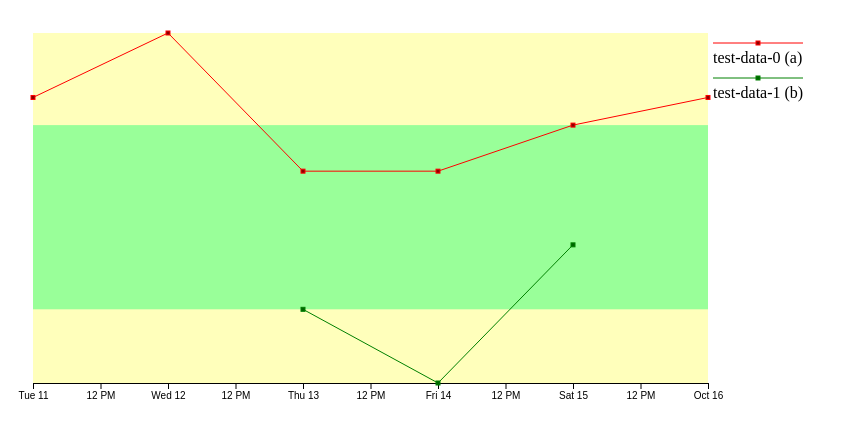
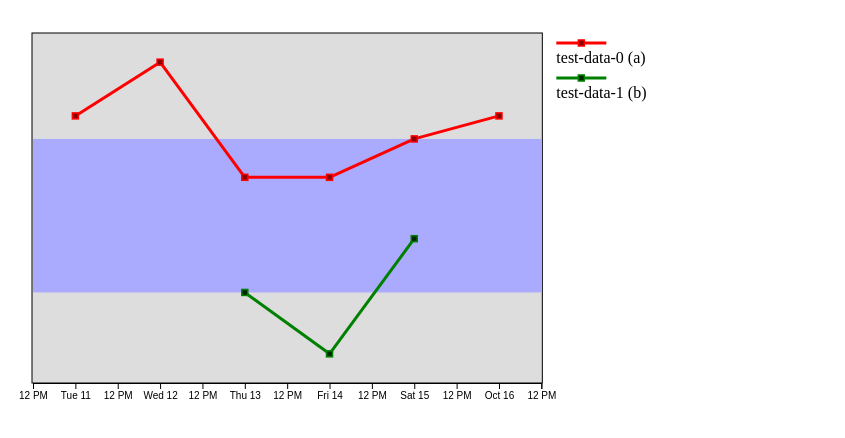
Before and after one commit to CallanMcNulty/d3-line-graph, a plain HTML site: page index.html in a window 1280 px wide. Shown: the whole page, without its empty margins (0-845 px from the left). Drawn offline with nearby package versions, Linux system fonts and the light colour scheme.

Commit message:
make appearance changes and minor behavior changes throughout

```diff
--- a/script.js
+++ b/script.js
@@ -1,40 +1,30 @@
 $(document).ready(function(){
-  var body = d3.select("body");
-  // var div = body.append("div");
-  // var data = [8,4,3,7,1];
-
-
-  // div.selectAll("div")
-  //     .data(data)
-  //   .enter().append("div")
-  //     .style("width", function(d) { return d * 10 + "px"; })
-  //     .style("background-color", "red")
-  //     .style("margin-bottom", "5px")
-  //     .text(function(d) { return d; });
 
   var linify = function(points) {
-    var lines = []
+    points.sort(function(a, b) {
+      if(a[0] < b[0]) {
+        return -1;
+      }
+      if(b[0] < a[0]) {
+        return 1;
+      }
+      return 0;
+    });
+    var lines = [];
     for(var i=0; i<points.length-1; i++) {
       lines.push({p1:points[i],p2:points[i+1]});
     }
     return lines;
   }
 
-  var findMaxMin = function(points, isMax, isX) {
-    var soFar = isMax ? -Infinity : Infinity;
-    for(var i=0; i<points.length; i++) {
-      var val = isX ? Date.parse(points[i][0]) : points[i][1];
-      if(isMax ? val > soFar : val < soFar) {
-        soFar = val;
-      }
-    }
-    return soFar;
-  }
-
-  var multiSetMaxMin = function(data, isMax, isX) {
+  var findMaxMin = function(data, isMax, isX) {
     var soFar = isMax ? -Infinity : Infinity;
     for(var i=0; i<data.length; i++) {
-      var val = findMaxMin(data[i], isMax, isX);
+      if(typeof data[i][0] === "object") {
+        var val = findMaxMin(data[i], isMax, isX);
+      } else {
+        var val = isX ? data[i][0] : data[i][1];
+      }
       if(isMax ? val > soFar : val < soFar) {
         soFar = val;
       }
@@ -52,7 +42,7 @@ $(document).ready(function(){
       for(var j=0; j<dataset.values.length; j++) {
         var transformedPoint = [];
         var point = dataset.values[j];
-        transformedPoint[0] = point[0];
+        transformedPoint[0] = Date.parse(point[0]);
         transformedPoint[1] = point[1]*ratio + offset;
         transformedPoint[2] = point[1];
         transformedData[i].push(transformedPoint);
@@ -67,35 +57,31 @@ $(document).ready(function(){
       metaData.push({name:data[i].name, unit:data[i].unit});
     }
     data = transformData(data);
-    var padding = 25;
-    var paddingLarge = 100;
     var h = svg.style("height");
     var w = svg.style("width");
     h = parseInt(h.substring(0,h.length-2));
     w = parseInt(w.substring(0,w.length-2));
-    var minX = multiSetMaxMin(data, false, true);
-    var maxX = multiSetMaxMin(data, true, true);
-    var minY = multiSetMaxMin(data, false, false);
-    var maxY = multiSetMaxMin(data, true, false);
+    var padding = 25;
+    var paddingLarge = w/3;
+    var minX = findMaxMin(data, false, true);
+    var maxX = findMaxMin(data, true, true);
+    var xInnerPadding = (maxX - minX)/10;
+    maxX += xInnerPadding;
+    minX -= xInnerPadding;
+    var minY = Math.min(0,findMaxMin(data, false, false));
+    var maxY = Math.max(900,findMaxMin(data, true, false));
+    var yInnerPadding = (maxY - minY)/10;
+    maxY += yInnerPadding;
+    minY -= yInnerPadding;
 
     var yScale = d3.scaleLinear()
       .domain([minY, maxY])
       .range([h-padding, padding])
-    //var yAxis = d3.axisLeft(yScale);
 
-    var xScale = d3.scaleLinear()
-      .domain([minX, maxX])
-      .range([padding, w-paddingLarge])
-    debugger;
     var xTimeScale = d3.scaleTime()
                         .domain([minX, maxX])
                         .range([padding, w-paddingLarge])
-    var xTimeAxis = d3.axisBottom(xTimeScale);
     var xAxis = d3.axisBottom(xTimeScale);
-    // var verticalGuide = svg.append("g")
-    //   .attr("class", "axis")
-    //   .attr("transform", "translate("+padding+",0)")
-    // yAxis(verticalGuide);
     var horizGuide = svg.append("g")
       .attr("class", "axis")
       .attr("transform", "translate(0,"+(h-padding)+")")
@@ -104,83 +90,99 @@ $(document).ready(function(){
     var graph = svg.append("g");
 
     graph.append("rect")
-      .attr("x", xScale(minX))
+      .attr("x", xTimeScale(minX)-1)
       .attr("y", yScale(maxY))
-      .attr("width", xScale(maxX)-padding)
+      .attr("width", xTimeScale(maxX)-padding+2)
       .attr("height", yScale(minY)-yScale(maxY))
-      .style("fill", "#ffb")
+      .attr("class", "out-of-range")
 
     graph.append("rect")
-      .attr("x", xScale(minX))
+      .attr("x", xTimeScale(minX))
       .attr("y", yScale(900))
-      .attr("width", xScale(maxX)-padding)
+      .attr("width", xTimeScale(maxX)-padding)
       .attr("height", yScale(0)-yScale(900))
-      .style("fill", "#9f9")
+      .attr("class", "in-range")
 
     for(var i=0; i<data.length; i++) {
       var dataSetName = metaData[i].name;
       var dataSetUnit = metaData[i].unit;
+
       //labels
+      var legendPadding = 15;
+      var legendLineLength = 50;
+      var legendPointWidth = 6;
       graph.append("line")
-        .attr("x1", w-paddingLarge+5)
-        .attr("x2", w-5)
+        .attr("x1", w-paddingLarge+legendPadding)
+        .attr("x2", w-paddingLarge+legendPadding+legendLineLength)
         .attr("y1", 35*(i+1))
         .attr("y2", 35*(i+1))
-        .style("stroke-width", 1)
-        .attr("class", "series"+i+"-line");
+        .attr("class", "series"+Math.min(i,7)+"-line series-line");
       graph.append("text")
-        .attr("x", w-paddingLarge+5)
+        .attr("x", w-paddingLarge+legendPadding)
         .attr("y", 35*(i+1)+20)
         .text(dataSetName+" ("+dataSetUnit+")")
       graph.append("rect")
-        .attr("width", 4)
-        .attr("height", 4)
-        .attr("x", w-paddingLarge/2-2)
-        .attr("y", 35*(i+1)-2)
-        .attr("class", "series"+i+"-point")
+        .attr("width", legendPointWidth)
+        .attr("height", legendPointWidth)
+        .attr("x", w-paddingLarge+legendPadding+(legendLineLength/2)-(legendPointWidth/2))
+        .attr("y", 35*(i+1)-(legendPointWidth/2))
+        .attr("class", "series"+Math.min(i,7)+"-point series-point")
 
       //trendlines
       var lineData = linify(data[i]);
+      var pointWidth = 6;
+      var tooltipWidth = 60;
+      var tooltipHeight = 30;
+      var tooltipTailHeight = 10;
       var trendLine = graph.append("g")
         .attr("unit", dataSetUnit);
       trendLine.selectAll("line")
           .data(lineData)
         .enter().append("line")
-          .attr("x1", function(d){return xTimeScale(Date.parse(d.p1[0]))})
+          .attr("x1", function(d){return xTimeScale(d.p1[0])})
           .attr("y1", function(d){return yScale(d.p1[1])})
-          .attr("x2", function(d){return xTimeScale(Date.parse(d.p2[0]) )})
+          .attr("x2", function(d){return xTimeScale(d.p2[0])})
           .attr("y2", function(d){return yScale(d.p2[1])})
-          .style("stroke-width", 1)
-          .attr("class", "series"+i+"-line");
+          .attr("class", "series"+Math.min(i,7)+"-line series-line");
 
       trendLine.selectAll("rect")
           .data(data[i])
         .enter().append("rect")
-          .attr("width", 4)
-          .attr("height", 4)
-          .attr("x", function(d) {return xTimeScale(Date.parse(d[0]))-2})
-          .attr("y", function(d) {return yScale(d[1])-2})
-          .attr("class", "series"+i+"-point")
+          .attr("width", pointWidth)
+          .attr("height", pointWidth)
+          .attr("x", function(d) {return xTimeScale(d[0])-(pointWidth/2)})
+          .attr("y", function(d) {return yScale(d[1])-(pointWidth/2)})
+          .attr("class", "series"+Math.min(i,7)+"-point series-point")
           .on("mouseover", function(d) {
-            d3.select(this.parentNode)
-              .append("text")
-                .attr("x", xTimeScale(Date.parse(d[0]))-2)
-                .attr("y", yScale(d[1])-10)
-                .text(d[2]+" "+d3.select(this.parentNode).attr("unit"))
+            var tooltip = d3.select(this.parentNode)
+              .append("g")
+                .attr("class", "value-tooltip");
+            tooltip.append("rect")
+              .attr("x", xTimeScale(d[0])-(tooltipWidth/2))
+              .attr("y", yScale(d[1])-(tooltipHeight+tooltipTailHeight))
+              .attr("width", tooltipWidth)
+              .attr("height", tooltipHeight)
+              .attr("rx", tooltipHeight/4)
+              .attr("ry", tooltipHeight/4);
+            console.log();
+            tooltip.append("polygon")
+              .attr("points", xTimeScale(d[0])+","+(yScale(d[1])-(pointWidth/2))+" "+(xTimeScale(d[0])-5)+","+(yScale(d[1])-tooltipTailHeight-1)+" "+(xTimeScale(d[0])+5)+","+(yScale(d[1])-tooltipTailHeight-1))
+            tooltip.append("text")
+              .attr("x", xTimeScale(d[0])-(tooltipWidth/2))
+              .attr("y", yScale(d[1])-(tooltipHeight+tooltipTailHeight)/2)
+              .text(d[2]+" "+d3.select(this.parentNode).attr("unit"));
           })
           .on("mouseout", function(d) {
             d3.select(this.parentNode)
-              .selectAll("text")
+              .selectAll("g")
               .remove();
           });
     }
   }
 
-
-
-  debugger;
-  var data = [ {name:"test-data-0", unit:"a", refMin:0, refMax:20, values:[["10/11/16",23],["10/12/16",30],["10/13/16",15],["10/14/16",15],["10/15/16",20],["10/16/16",23]]}, {name:"test-data-1", unit:"b", refMin:20, refMax:40, values:[["10/13/16",20],["10/14/16",12],["10/15/16",27]]} ];
-  //var transformedData = transformData(data);
+  // var data = [ {name:"in-range-data", unit:"a", refMin:0, refMax:100, values:[["10/12/16",30],["10/11/16",23],["10/13/16",15]]}];
+  var data = [ {name:"test-data-0", unit:"a", refMin:0, refMax:20, values:[["10/12/16",30],["10/11/16",23],["10/13/16",15],["10/14/16",15],["10/15/16",20],["10/16/16",23]]}, {name:"test-data-1", unit:"b", refMin:20, refMax:40, values:[["10/13/16",20],["10/14/16",12],["10/15/16",27]]} ];
+  var body = d3.select("body");
   var svg = body.append("svg")
     .style("width", "800px")
     .style("height", "400px")
--- a/style.css
+++ b/style.css
@@ -1,15 +1,78 @@
+.out-of-range {
+  fill: #ddd;
+  stroke: black;
+}
+.in-range {
+  fill: #aaf;
+}
+
+.value-tooltip {
+  fill: #448;
+}
+.value-tooltip text {
+  fill: white;
+}
+
+.series-line {
+  stroke-width: 3;
+}
+.series-point {
+  stroke-width: 1.5;
+}
+
+
 .series0-line {
   stroke: red;
 }
-.series1-line {
-  stroke: green;
-}
-
 .series0-point {
   fill: darkred;
   stroke: red;
 }
-.series1-point {
-  fill: darkgreen;
+
+.series1-line {
   stroke: green;
 }
+.series1-point {
+  fill: #002800;
+  stroke: green;
+}
+
+.series3-line {
+  stroke: yellow;
+}
+.series3-point {
+  fill: #cc3;
+  stroke: yellow;
+}
+
+.series4-line {
+  stroke: blue;
+}
+.series4-point {
+  fill: darkblue;
+  stroke: blue;
+}
+
+.series5-line {
+  stroke: magenta;
+}
+.series5-point {
+  fill: darkmagenta;
+  stroke: magenta;
+}
+
+.series6-line {
+  stroke: orange;
+}
+.series6-point {
+  fill: darkorange;
+  stroke: orange;
+}
+
+.series7-line {
+  stroke: gray;
+}
+.series7-point {
+  fill: #333;
+  stroke: gray;
+}
```
